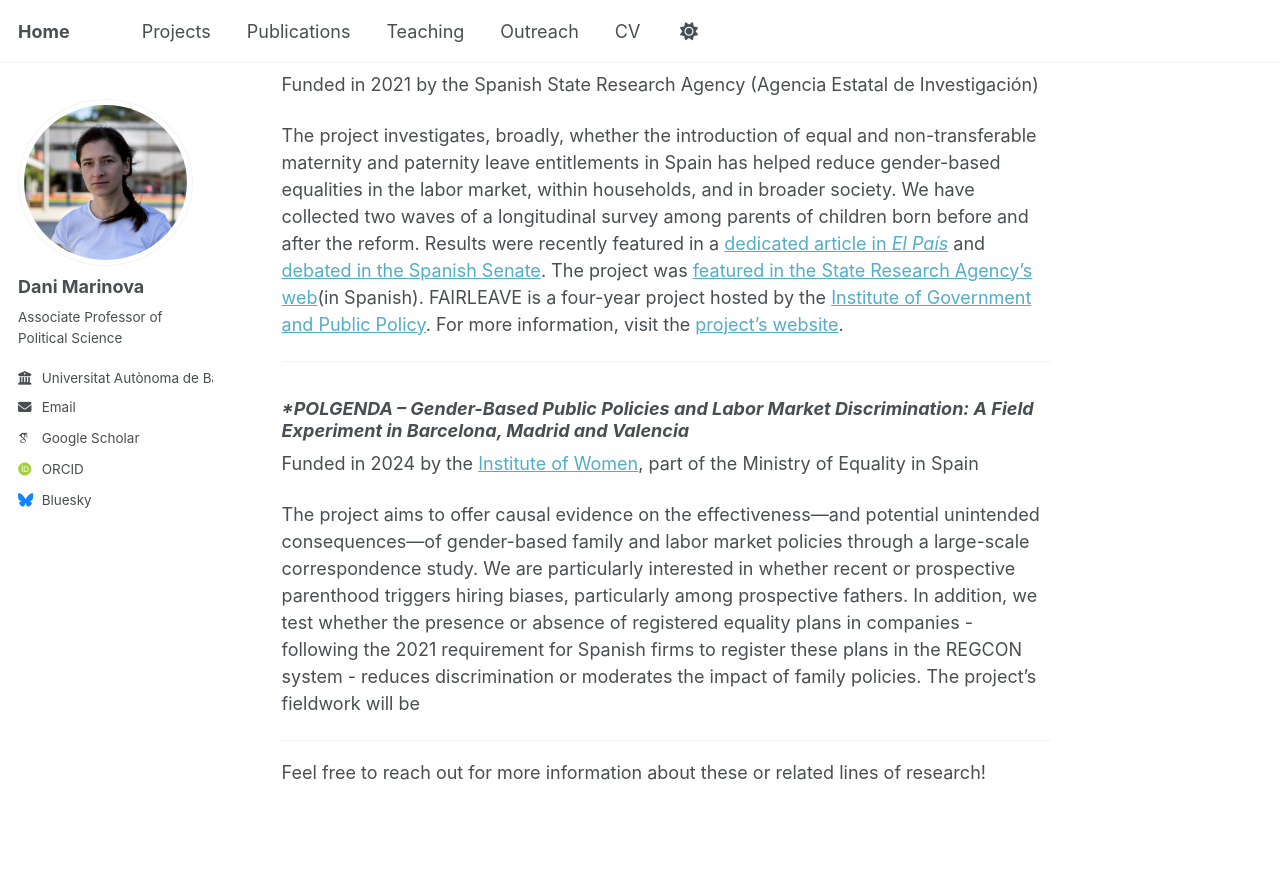
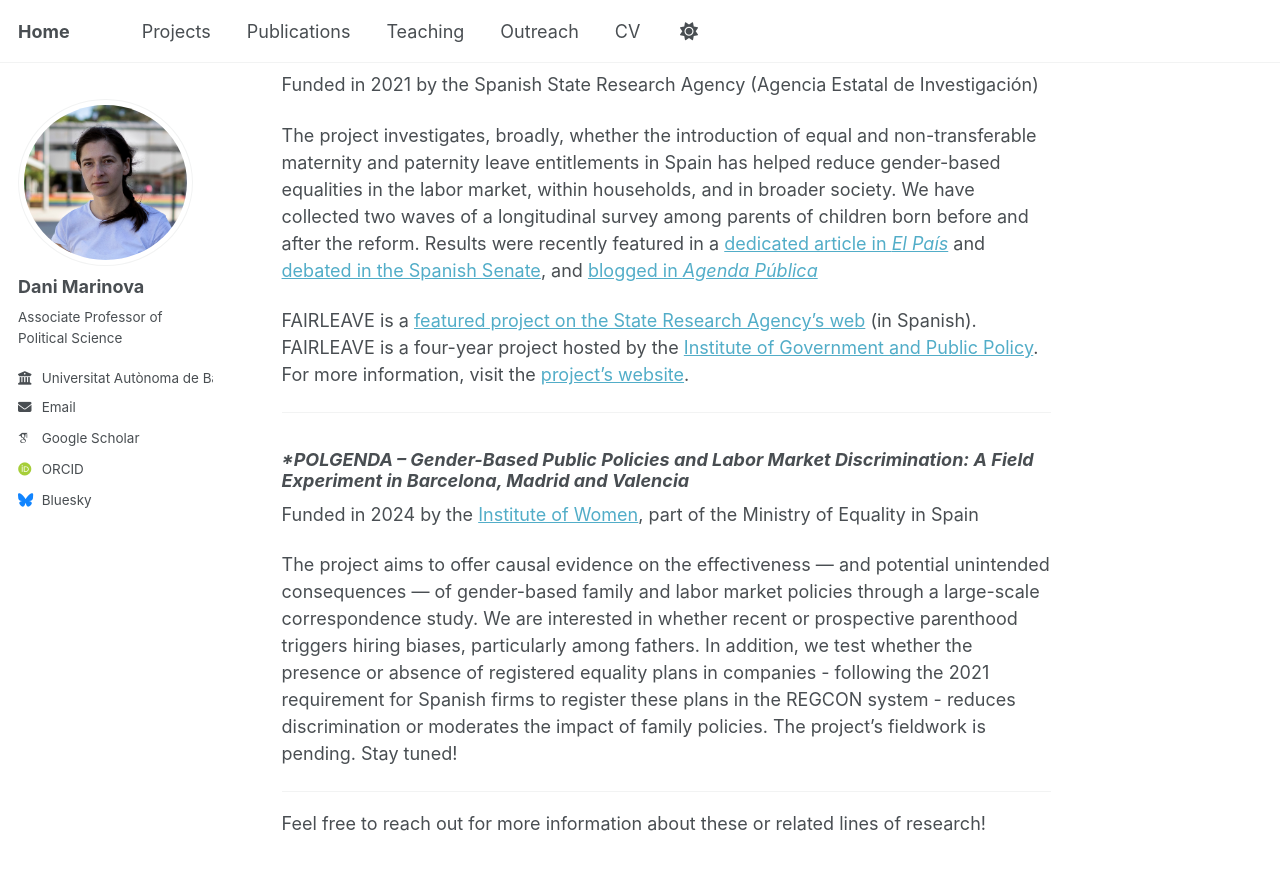
Before and after one commit to cyrila24/personal, a Jekyll site: the page built from _pages/projects.md, in a window 1280 px wide and 900 px high, scrolled down 212 px. Shown: the top 870 px of the window. Built offline with Jekyll 4.4.1, drawn with Linux system fonts in a browser that asks for light colours; some web fonts are replaced; a script that is not in the unit is left out.

Commit message:
Update projects.md

```diff
--- a/_pages/projects.md
+++ b/_pages/projects.md
@@ -9,15 +9,16 @@ I'm currently coordinate two research projects tracing the impact of family and
 ### **FAIRLEAVE – Longer paternity leave, fairer labor markets? Evidence of the paternity leave reform in 2021 in Spain**
 Funded in 2021 by the Spanish State Research Agency (Agencia Estatal de Investigación)
 
-The project investigates, broadly, whether the introduction of equal and non-transferable maternity and paternity leave entitlements in Spain has helped reduce gender-based equalities in the labor market, within households, and in broader society. We have collected two waves of a longitudinal survey among parents of children born before and after the reform. Results were recently featured in a [dedicated article in *El País*](https://www.aei.gob.es/en/awarded-grants/featured-grants/proyecto-idi-2020-generacion-conocimiento-bajas-paternidad-largas) and [debated in the Spanish Senate](https://www.senado.es/web/actividadparlamentaria/actualidad/video/index.html?s=15_S011030_011_01&a=264520&t=1). The project was [featured in the State Research Agency's web](https://www.aei.gob.es/en/awarded-grants/featured-grants/proyecto-idi-2020-generacion-conocimiento-bajas-paternidad-largas)(in Spanish). FAIRLEAVE is a four-year project hosted by the [Institute of Government and Public Policy](https://igop.uab.cat/en/). For more information, visit the [project's website](https://webs.uab.cat/fairleave/).
+The project investigates, broadly, whether the introduction of equal and non-transferable maternity and paternity leave entitlements in Spain has helped reduce gender-based equalities in the labor market, within households, and in broader society. We have collected two waves of a longitudinal survey among parents of children born before and after the reform. Results were recently featured in a [dedicated article in *El País*](https://elpais.com/mamas-papas/familia/2025-03-30/que-opinan-los-padres-y-madres-recientes-de-los-permisos-iguales-e-intransferibles.html) and [debated in the Spanish Senate](https://www.senado.es/web/actividadparlamentaria/actualidad/video/index.html?s=15_S011030_011_01&a=264520&t=1), and [blogged in *Agenda Pública*](https://agendapublica.es/noticia/19788/permiso-paternidad-agranda-brecha-laboral-espana)
 
+FAIRLEAVE is a [featured project on the State Research Agency's web](https://www.aei.gob.es/en/awarded-grants/featured-grants/proyecto-idi-2020-generacion-conocimiento-bajas-paternidad-largas) (in Spanish). FAIRLEAVE is a four-year project hosted by the [Institute of Government and Public Policy](https://igop.uab.cat/en/). For more information, visit the [project's website](https://webs.uab.cat/fairleave/).
 
 ---
 
 ### **POLGENDA – Gender-Based Public Policies and Labor Market Discrimination: A Field Experiment in Barcelona, Madrid and Valencia*
 Funded in 2024 by the [Institute of Women](https://www.inmujeres.gob.es/en/elInstituto/conocenos/home.htm), part of the Ministry of Equality in Spain
 
-The project aims to offer causal evidence on the effectiveness—and potential unintended consequences—of gender-based family and labor market policies through a large-scale correspondence study. We are particularly interested in whether recent or prospective parenthood triggers hiring biases, particularly among prospective fathers. In addition, we test whether the presence or absence of registered equality plans in companies - following the 2021 requirement for Spanish firms to register these plans in the REGCON system - reduces discrimination or moderates the impact of family policies. The project's fieldwork will be
+The project aims to offer causal evidence on the effectiveness — and potential unintended consequences — of gender-based family and labor market policies through a large-scale correspondence study. We are interested in whether recent or prospective parenthood triggers hiring biases, particularly among fathers. In addition, we test whether the presence or absence of registered equality plans in companies - following the 2021 requirement for Spanish firms to register these plans in the REGCON system - reduces discrimination or moderates the impact of family policies. The project's fieldwork is pending. Stay tuned!
 
 ---
 
```
